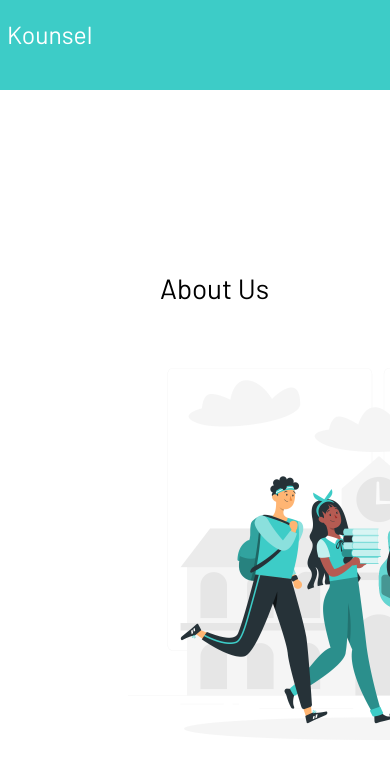
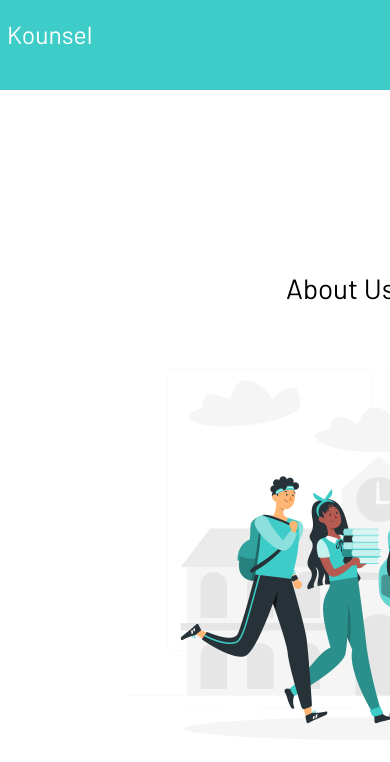
Before and after one commit to nishamghimire5/Kounsel, a Next.js app: page /about in a window 390 px wide. Shown: the top 762 px of the page. Built offline with nearby package versions, Linux system fonts and the light colour scheme.

Commit message:
css fixed except overflow in small screens

```diff
--- a/pages/about.js
+++ b/pages/about.js
@@ -3,7 +3,9 @@ import img from '../public/images/Students-rafiki.png'
 const About = () => {
     return (
         <>
-            <h1 className='title-position'>About Us</h1>
+            <div className='title-position'>
+                <h1 className='ms-5 ps-5'>About Us</h1>
+            </div>
             <div>
                 <div class="left-aligned-img">
                     <Image src={img} width="500px" height="500px" layout="fixed" alt="illustration of students" />
@@ -19,8 +21,7 @@ const About = () => {
                     </p>
                 </div>
             </div>
-            <div className="about-footer-position">
-            </div>
+            <br /><br /><br /><br /><br /><br /><br /><br /><br /><br /><br /><br />
         </>
     )
 }
--- a/styles/globals.css
+++ b/styles/globals.css
@@ -1,10 +1,11 @@
 @import url('https://fonts.googleapis.com/css2?family=Barlow:wght@100;400&display=swap');
+
 html,
 body {
-  height:100%;
-  width:100%;
-  margin:0%;
-  padding:0%;
+  height: 100%;
+  width: 100%;
+  margin: 0%;
+  padding: 0%;
   overflow-x: hidden;
   background-color: rgb(253, 253, 253);
   font-family: 'Barlow', sans-serif;
@@ -18,37 +19,37 @@ body {
   padding: 0;
 }
 
-h1{
+h1 {
   position: relative;
   top: 7rem;
   left: 30px;
   font-family: 'Barlow';
-  font-weight:bolder;
+  font-weight: bolder;
   font-size: 44px;
   color: black;
 }
 
 /* h2 used for the kounsel title logo only*/
-h2{
+h2 {
   font-family: 'Barlow';
-  font-weight:bolder;
+  font-weight: bolder;
   font-size: 72px;
   color: rgb(255, 255, 255);
 }
 
-.footer-position{
+/* .footer-position {
   position: relative;
   top: 10rem;
-}
+} */
 
-.left-aligned-img{
+.left-aligned-img {
   position: relative;
   top: 7rem;
   left: 8rem;
-  float:left;
+  float: left;
 }
 
-.body-text{
+.body-text {
   position: relative;
   width: 80rem;
   /* height: 298px; */
@@ -62,6 +63,7 @@ h2{
   line-height: 38px;
   color: #000000;
 }
+
 /* @media (prefers-color-scheme: dark) {
   html {
     color-scheme: dark;
@@ -72,12 +74,16 @@ h2{
   }
 } */
 
-.title-position{
-  position:relative;
+.title-position {
+  position: relative;
   left: 10rem;
 }
 
-.about-footer-position{
+/* .about-title-postion {
+  left: 5 rem;
+} */
+
+/* .about-footer-position {
   position: relative;
   top: 20rem;
-}
+} */
```
Also changed, not shown: pages/dashboard.js (+4 -4 lines).
